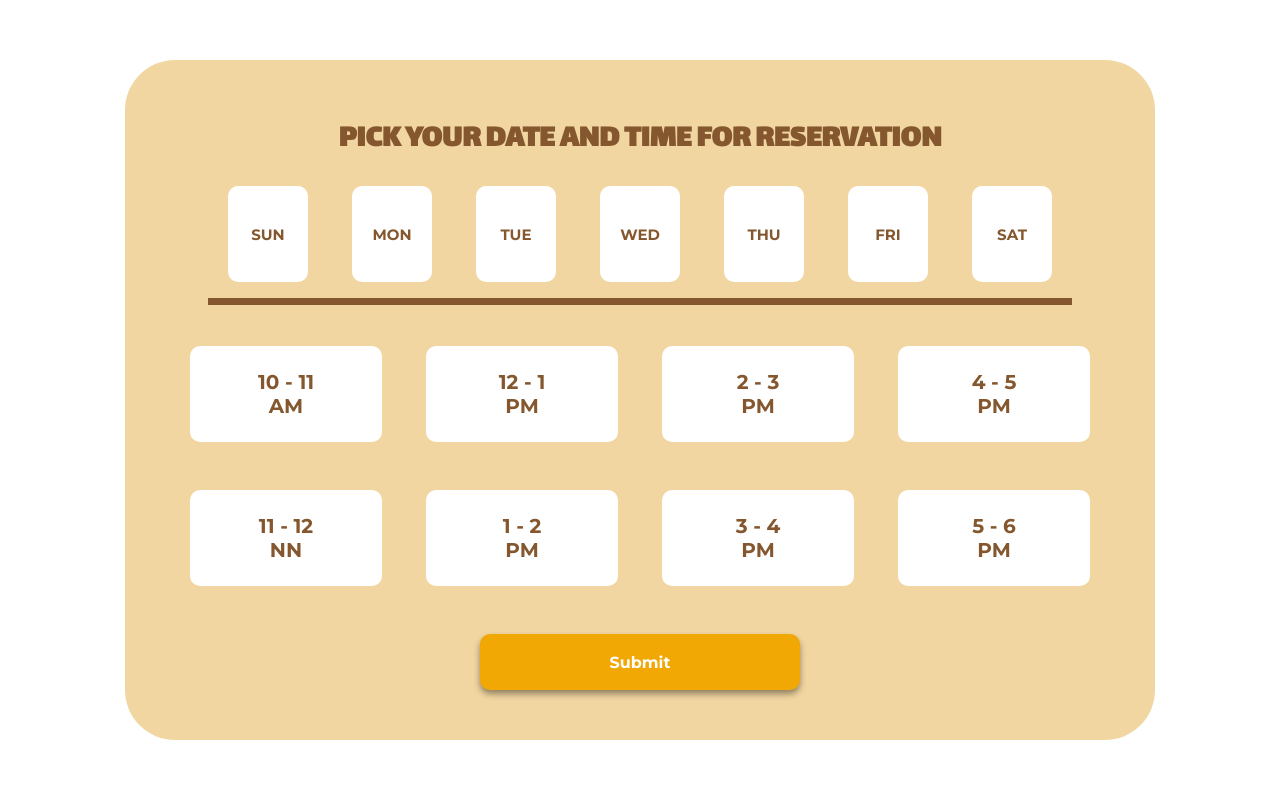
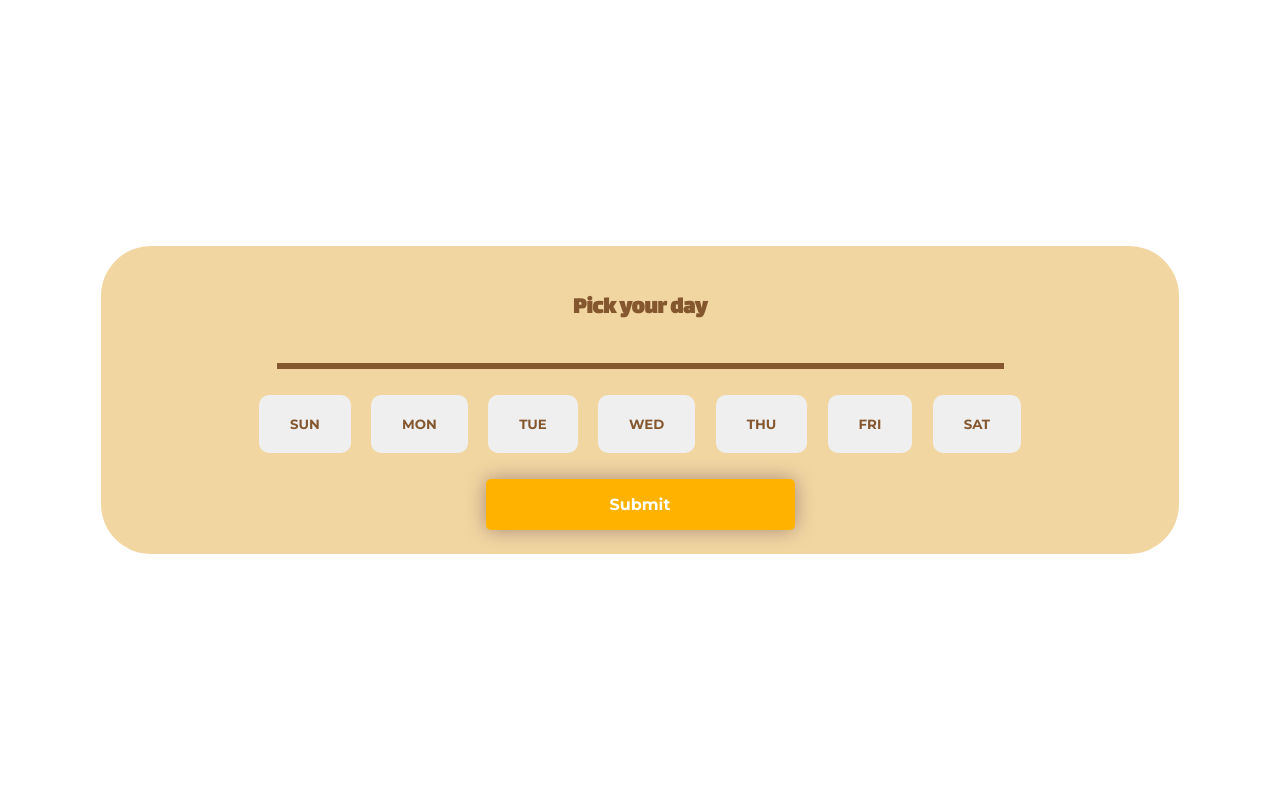
Before and after one commit to Jshehm07/System-Reservations-Project, a PHP site: page /public/calendar.html in a window 1280 px wide. Run offline with PHP 8.4, Linux system fonts and the light colour scheme.

Commit message:
Add files via upload

```diff
--- a/public/calendar.css
+++ b/public/calendar.css
@@ -1,137 +1,302 @@
-.calendar {
-  background-color: #F2D6A1;
-  height: 680px;
-  width: 1030px;
+body {
+    overflow: hidden;
+}
+
+.modal-one {
+  background-color: rgba(0, 0, 0, 0.0);
+  opacity: 0;
+  position: fixed;
+  top: 0;
+  left: 0;
+  right: 0;
+  bottom: 0;
+  transition: all 0.3s ease-in-out;
+  z-index: -1;
+  display: flex;
+  align-items: center;
+  justify-content: center;
+  overflow: auto;
+}
+
+.modal-one.show {
+  opacity: 1;
+  z-index: 999;
+}
+
+.calendar-1 {
+  background-color: #f2d6a1;
+  color: #84572f;
+  font-family: lalezar;
+  width: 90%;
+  max-width: 1030px;
   border-radius: 50px;
-  position: absolute;
-  top: 50%;
-  left: 50%;
-  transform: translate(-50%, -50%);
+  padding: 1.5rem;
   display: flex;
   flex-direction: column;
   align-items: center;
   justify-content: center;
+  max-height: 90vh;
+  overflow-y: auto;
+  transition: all 0.3s ease-in-out;
 }
-#title {
-  color: #84572F;
-  font-family: "Lalezar";
-  text-align: center;
-  font-size: 2rem;
-  margin-top: 0.5
+
+.modal-one hr {
+  background-color: #84572f;
+  width: 70%;
+  margin: 1rem 0;
+  border: #84572f solid 3px;
 }
-.days {
-  height: 6rem;
-  width: 5rem;
-  background-color: #FFFFFF;
-  font-family: "Montserrat";
-  font-size: 15px;
-  color: #84572F;
+
+.week {
+    display: flex;
+    flex-direction: row;
+    box-sizing: border-box;
+    justify-content: center;
+}
+
+.day {
+    border: none;
+    border-radius: 10px;
+    padding: 10% 15%;
+    margin: 5%;
+    color: #84572f;
+    font-family: montserrat;
+    font-weight: bold;
+}
+
+.day:hover {
+  transition: all 0.3s ease-in-out;
+  background-color: #b1c9ef;
+}
+
+.day.active {
+  transition: all 0.3s ease-in-out;
+  background-color: #238ed6;
+  color: white
+}
+
+.button-1 {
+  width: 30%;
+  padding: 1rem;
+  margin-top: 1rem;
+  font-size: 1rem;
+  border-radius: 5px;
+  color: white;
   font-weight: bold;
   border: none;
+  font-family: montserrat;
+  transition: all 0.3s ease-in-out;
+  box-shadow: 0px 0px 20px 0px #a88c7c;
+  background-color: #ffb300;
+}
+
+.button-1:hover {
+  background-color: #e4a000;
+}
+
+.button-1:active {
+  background-color: #cf9100;
+}
+
+.modal-two {
+  background-color: rgba(0, 0, 0, 0.0);
+  opacity: 0;
+  position: fixed;
+  top: 0;
+  left: 0;
+  right: 0;
+  bottom: 0;
+  transition: all 0.3s ease-in-out;
+  z-index: -1;
+  display: flex;
+  align-items: center;
+  justify-content: center;
+  overflow: auto;
+}
+
+.modal-two.show {
+  opacity: 1;
+  z-index: 1000;
+}
+
+.calendar-2 {
+  background-color: #f2d6a1;
+  color: #84572f;
+  font-family: lalezar;
+  width: 90%;
+  max-width: 1030px;
+  border-radius: 50px;
+  padding: 1.5rem;
+  display: flex;
+  flex-direction: column;
+  align-items: center;
+  justify-content: center;
+  max-height: 90vh;
+  overflow-y: auto;
+  transition: all 0.3s ease-in-out;
+}
+
+.modal-two hr {
+  background-color: #84572f;
+  width: 70%;
+  margin: 1rem 0;
+  border: #84572f solid 3px;
+}
+
+.hours {
+    display: flex;
+    flex-direction: row;
+    box-sizing: border-box;
+    justify-content: center;
+}
+
+.hour {
+  padding: 15px;
+  border: none;
   border-radius: 10px;
-  position: relative;
-  margin-left: 1.25rem;
-  margin-right: 1.25rem;
-  transition: background-color 0.3s ease;
+  color: #84572f;
+  font-weight: bold;
+  font-size: 1rem;
+  width: 100px;
+  margin-left: 1rem;
+  text-align: center;
+  cursor: pointer;
 }
-.days:hover {
-  background-color: #B1C9EF;
-  transition: background-color 0.3s ease;
+
+.hour:hover {
+  transition: all 0.3s ease-in-out;
+  background-color: #b1c9ef;
 }
-.days:active.days:focus {
-  background-color: #238ED6;
-  transition: background-color 0.1s ease;
+
+.hour.active {
+  transition: all 0.3s ease-in-out;
+  background-color: #238ed6;
+  color: white
 }
-.calendar-line {
-  background-color: #84572F;
-  height: 3%;
-  margin: 1rem 0;
-  border: none;
-}
-.btn-ln-one{
-  height: 6rem;
-  width: 12rem;
-  background-color: #FFFFFF;
-  font-family: "Montserrat";
-  font-size: 20px;
-  color: #84572F;
+
+.button-2 {
+  width: 30%;
+  padding: 1rem;
+  margin-top: 1rem;
+  font-size: 1rem;
+  border-radius: 5px;
+  color: white;
   font-weight: bold;
   border: none;
-  border-radius: 10px;
-  margin-left: 1.25rem;
-  margin-right: 1.25rem;
-  margin-top: 2rem;
-  margin-bottom: 3rem;
-  transition: background-color 0.3s ease;
-}
-.btn-ln-one:hover {
-  background-color: #B1C9EF;
-  transition: background-color 0.3s ease;
-}
-.btn-ln-one:active {
-  background-color: #238ed6;
-  transition: background-color 0.1 ease;
-}
-.btn-ln-two{
-  height: 6rem;
-  width: 12rem;
-  background-color: #FFFFFF;
-  font-family: "Montserrat";
-  font-size: 20px;
-  color: #84572F;
-  font-weight: bold;
-  border: none;
-  border-radius: 10px;
-  margin-left: 1.25rem;
-  margin-right: 1.25rem;
-  transition: background-color 0.3s ease;
-}
-.btn-ln-two:hover {
-  background-color: #B1C9EF;
-  transition: background-color 0.3s ease;
-}
-.btn-ln-two:active {
-  background-color: #238ed6;
-  transition: background-color 0.1 ease;
-}
-#submit-btn {
-  background-color: #F1A805;
-  height: 3.5rem;
-  width: 20rem;
-  font-size: 1rem;
-  border-radius: 10px;
-  border: none;
-  color: #FFFFFF;
-  font-family: "Montserrat";
-  font-weight: bold;
-  position: relative;
-  margin-top: 3rem;
-  margin-bottom: 1rem;
-  box-shadow: 0 4px 6px rgba(0, 0, 0, 0.4);
-  cursor: pointer;
-  transition: background-color 0.3s ease;
-}
-#submit-btn:active{
-    background-color: #d49100;
-    transition: background-color 0.1 ease;
+  font-family: montserrat;
+  transition: all 0.3s ease-in-out;
+  box-shadow: 0px 0px 20px 0px #a88c7c;
+  background-color: #ffb300;
 }
 
-@font-face {
-    font-family: "Montserrat";
-    src: url("../assets/fonts/Montserrat/Montserrat-VariableFont_wght.ttf") format("truetype");
-    font-weight: normal;
-    font-style: normal;
+.button-2:hover {
+  background-color: #e4a000;
 }
 
-@font-face {
-    font-family: "Lalezar";
-    src: url("../assets/fonts/Lalezar/Lalezar-Regular.ttf") format("truetype");
-    font-weight: normal;
-    font-style: normal;
+.button-2:active {
+  background-color: #cf9100;
 }
-.active {
-  background-color: #238ed6;
-  color: #ffff;
-  border: none;
-  outline: none;
+
+@media (max-width: 767px) {
+    .calendar-1 {
+        margin: 10%;
+        overflow: auto;
+    }
+
+    .title-1 {
+        padding-top: 10%;
+        margin: 0;
+    }
+
+    .week {
+        flex-direction: column;
+        justify-content: center;
+        align-items: center;
+    }
+
+    .day {
+        padding: 40% 50%;
+        margin: 30% 0%;
+    }
+
+    .button-1 {
+        max-width: 100%;
+    }
+
+    .calendar-2 {
+        margin: 10%;
+        overflow: auto;
+    }
+
+    .title-2 {
+        padding-top: 10%;
+        margin: 0;
+    }
+
+    .hours {
+        flex-direction: column;
+        justify-content: center;
+        align-items: center;
+    }
+
+    .hour {
+        padding: 40% 50%;
+        margin: 30% 0%;
+    }
+
+    .button-2 {
+        max-width: 100%;
+    }
 }
+
+@media (max-width: 1024px) {
+    .calendar-1 {
+        margin: 10%;
+        overflow: auto;
+    }
+
+    .title-1 {
+        padding-top: 10%;
+        margin: 0;
+    }
+
+    .week {
+        flex-direction: column;
+        justify-content: center;
+        align-items: center;
+    }
+
+    .day {
+        padding: 40% 50%;
+        margin: 30% 0%;
+    }
+
+    .button-1 {
+        max-width: 100%;
+    }
+
+    .calendar-2 {
+        margin: 10%;
+        overflow: auto;
+    }
+
+    .title-2 {
+        padding-top: 10%;
+        margin: 0;
+    }
+
+    .hours {
+        flex-direction: column;
+        justify-content: center;
+        align-items: center;
+    }
+
+    .hour {
+        padding: 10% 20%;
+        margin: 20% 0%;
+    }
+
+    .button-2 {
+        max-width: 100%;
+    }
+}
--- a/public/calendar.html
+++ b/public/calendar.html
@@ -2,45 +2,52 @@
 <html lang="en">
 <head>
     <meta charset="UTF-8">
-    <meta name="viewport" content="width=device-width, initial-scale=1.0">
-    <link rel="stylesheet" href="./calendar.css">
+    <meta name="viewport" content="width=device-width, initial-scale=1">
     <link rel="preconnect" href="https://fonts.googleapis.com">
     <link rel="preconnect" href="https://fonts.gstatic.com" crossorigin>
     <link href="https://fonts.googleapis.com/css2?family=Lalezar&family=Montserrat:ital,wght@0,100..900;1,100..900&display=swap" rel="stylesheet">
-    <title>Splashpoint Calendar</title>
+    <link rel="stylesheet" href="./calendar.css">
+    <title>Document</title>
 </head>
+<body>
+     <div class="modal-one" id="modal-one">
+        <div class="calendar-1" id="calendar-container">
+            <h2 class="title-1">Pick your day</h2>
 
-<body>
-    <div class="calendar">
-        <div class="week">
-            <h1 id="title">PICK YOUR DATE AND TIME FOR RESERVATION</h1>
-            <button class="days">SUN</button>
-            <button class="days">MON</button>
-            <button class="days">TUE</button>
-            <button class="days">WED</button>
-            <button class="days">THU</button>
-            <button class="days">FRI</button>
-            <button class="days">SAT</button>
-            <hr class="calendar-line">
+            <hr>
+
+            <div class="week">
+                <button class="day">SUN</button>
+                <button class="day">MON</button>
+                <button class="day">TUE</button>
+                <button class="day">WED</button>
+                <button class="day">THU</button>
+                <button class="day">FRI</button>
+                <button class="day">SAT</button>
+            </div>
+
+            <button class="button-1" id="button-1">Submit</button>
         </div>
-        <div class="hours">
-            <div class="hour-one">
-                <button class="btn-ln-one">10 - 11<br>AM</button>
-                <button class="btn-ln-one">12 - 1<br>PM</button>
-                <button class="btn-ln-one">2 - 3<br>PM</button>
-                <button class="btn-ln-one">4 - 5<br>PM</button>
+     </div>
+
+     <div class="modal-two" id="modal-two">
+        <div class="calendar-2">
+            <h2 class="title-2">Pick your time</h2>
+
+            <hr>
+
+            <div class="hours">
+                <button class="hour">10 - 12<br>NN</button>
+                <button class="hour">12 - 2<br>PM</button>
+                <button class="hour">2 - 4<br>PM</button>
+                <button class="hour">4 - 6<br>PM</button>
+                <button class="hour">6 - 8<br>PM</button>
             </div>
-            <div class="hour-two">
-                <button class="btn-ln-two">11 - 12<br>NN</button>
-                <button class="btn-ln-two">1 - 2<br>PM</button>
-                <button class="btn-ln-two">3 - 4<br>PM</button>
-                <button class="btn-ln-two">5 - 6<br>PM</button>
-            </div>
+
+            <button class="button-2" id="button-2">Submit</button>
         </div>
+     </div>
 
-        <button id="submit-btn">Submit</button>
-    </div>
-
-    <script src="./calendar.js"></script>
+     <script src="./calendar.js"></script>
 </body>
 </html>
--- a/public/calendar.js
+++ b/public/calendar.js
@@ -1,21 +1,41 @@
-document.addEventListener("DOMContentLoaded", () => {
-  const weekButtons = document.querySelectorAll(".days");
-  weekButtons.forEach((button) => {
-    button.addEventListener("click", () => {
-      weekButtons.forEach((btn) => btn.classList.remove("active"));
-      button.classList.add("active");
-    });
-  });
+const modalOne = document.getElementById("modal-one");
+const modalTwo = document.getElementById("modal-two");
+const buttonOne = document.getElementById("button-1");
+const buttonTwo = document.getElementById("button-2");
+const days = document.querySelectorAll(".day");
+const hours = document.querySelectorAll(".hour");
 
-  const hourButtons = document.querySelectorAll(".hours button");
-  hourButtons.forEach((button) => {
-    button.addEventListener("click", () => {
-      hourButtons.forEach((btn) => btn.classList.remove("active"));
-      button.classList.add("active");
-    });
-  });
+function selectDate(date) {
+  window.parent.postMessage({ type: "dateSelected", date: date }, "*");
+}
 
-  document.getElementById("submit-btn").addEventListener("click", function () {
-    window.close();
+modalOne.classList.add("show");
+
+buttonOne.addEventListener("click", () => {
+  modalOne.classList.remove("show");
+  modalTwo.classList.add("show");
+});
+
+buttonTwo.addEventListener("click", () => {
+  modalTwo.classList.remove("show");
+});
+
+modalTwo.addEventListener("click", (event) => {
+  if (event.target === modalTwo) {
+    modalTwo.classList.remove("show");
+  }
+});
+
+days.forEach((day) => {
+  day.addEventListener("click", () => {
+    days.forEach((d) => d.classList.remove("active"));
+    day.classList.add("active");
   });
 });
+
+hours.forEach((hour) => {
+  hour.addEventListener("click", () => {
+    hours.forEach((d) => d.classList.remove("active"));
+    hour.classList.add("active");
+  });
+});
```
Also changed, not shown: public/page2.css (+64 -7 lines), public/page2.html (+12 -0 lines), public/page2.js (added, +27 -0 lines), public/page3.js (added, +14 -0 lines).
